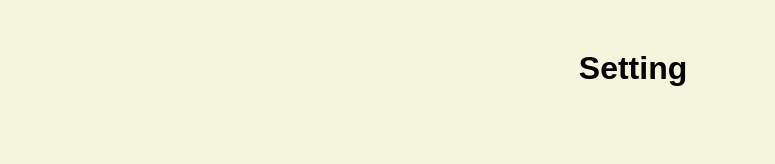
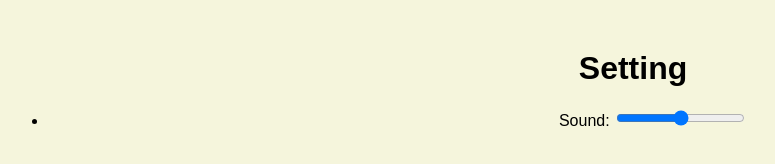
Before and after one commit to ShaimaaAliECE/se3350_project-group-11, a website: page Static/Setting.html in a window 1280 px wide. Shown: the whole page, without its empty margins (7-782 px from the left). Drawn offline with Linux system fonts and the light colour scheme.

Commit message:
add a sound setting

```diff
--- a/Static/Setting.html
+++ b/Static/Setting.html
@@ -9,6 +9,9 @@
 </head>
 <body>
     <h1> Setting </h1>
+    <ul>
+        <li>Sound: <input id = 'sound' type = 'range'></progress></li>
+    </ul>
     <!--
         add settings part here
     -->
```
